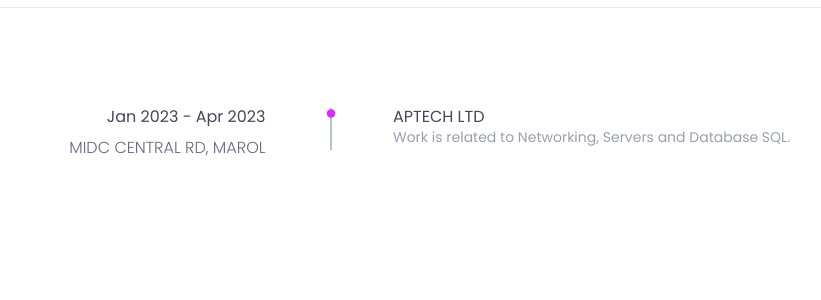
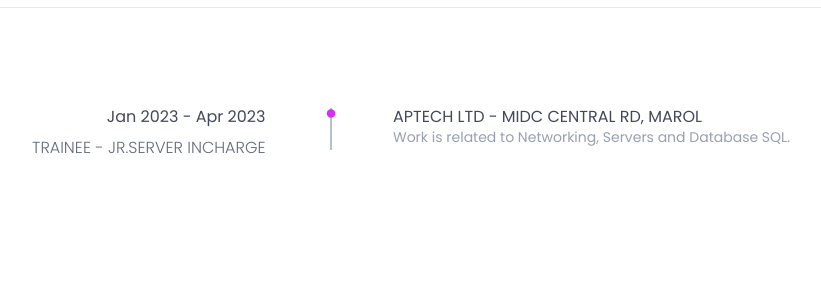
Before and after one commit to Shirodkar-Shubham-GitHub/mywebsite, a Django app: page / in a window 1280 px wide. Shown: the part 3129-3429 px from the top of the page, without its empty margins (262-1083 px from the left). Run offline with Django 5.2, Linux system fonts and the light colour scheme; some libraries are stand-ins or nearby versions.

Commit message:
Update index.html

```diff
--- a/base/templates/base/index.html
+++ b/base/templates/base/index.html
@@ -378,7 +378,7 @@
 											<div class="col-md-5">
 												<div class="experience-time text-right">
 													<h2>Jan 2023 - Apr 2023</h2>
-													<h3>MIDC Central Rd, Marol</h3>
+													<h3>Trainee - Jr.Server Incharge</h3>
 												</div><!--/.experience-time-->
 											</div><!--/.col-->
 											<div class="col-md-offset-1 col-md-5">
@@ -386,7 +386,7 @@
 													<div class="timeline-content">
 														<h4 class="title">
 															<span><i class="fa fa-circle" aria-hidden="true"></i></span>
-															Aptech LTD
+															Aptech LTD - MIDC Central Rd, Marol
 														</h4>
 														<p class="description">
 															Work is related to Networking, Servers and Database SQL.
```
